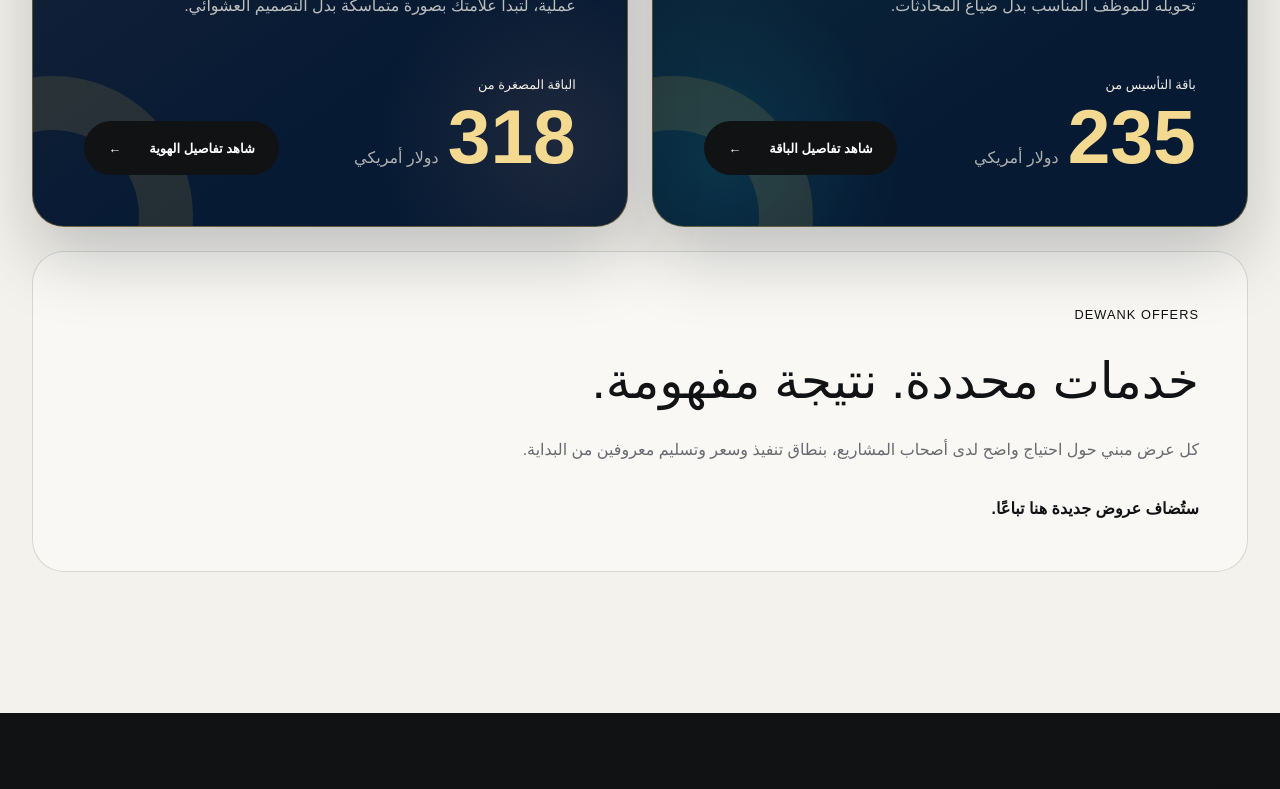
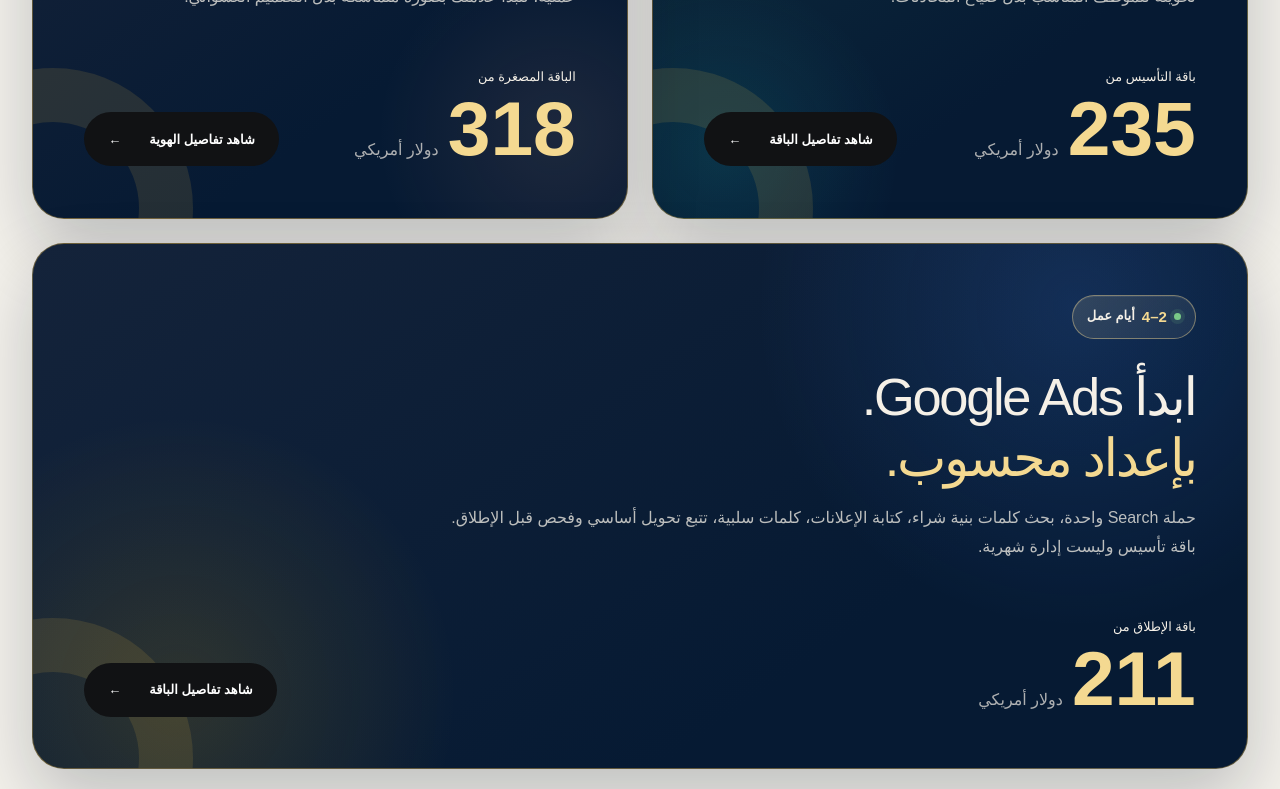
Before and after one commit to mohammedrashad2011-ui/Dewank-2026-website, a Next.js app: page /offers in a window 1280 px wide. Shown: the part 2000-2789 px from the top of the page. Built offline with nearby package versions, Linux system fonts and the light colour scheme; no server answers; grey boxes are pictures that could not be loaded; a web font is replaced by a local one.

Commit message:
Add Google Ads launch offer to offers hub

```diff
--- a/app/offers/page.tsx
+++ b/app/offers/page.tsx
@@ -8,20 +8,22 @@ import { SeoAuditOfferPrice } from "./seo-audit/localized-seo-audit-offer";
 import { BrandNamingOfferPrice } from "./brand-naming/localized-brand-naming-offer";
 import { WhatsAppStarterPrice } from "./whatsapp-automation-starter/localized-whatsapp-starter";
 import { MiniIdentityPrice } from "./mini-visual-identity/localized-mini-identity";
+import { GoogleAdsLaunchPrice } from "./google-ads-launch/localized-google-ads-launch";
 import "./offers-page.css";
 import "./landing-offer.css";
 import "./seo-audit/seo-audit-offer.css";
 import "./brand-naming/brand-naming-offer.css";
 import "./whatsapp-automation-starter/whatsapp-starter.css";
 import "./mini-visual-identity/mini-visual-identity.css";
+import "./google-ads-launch/google-ads-launch.css";
 
 const availableSpots = 7;
 
 export const metadata: Metadata = createMetadata({
-  title: "عروض ديوانك | محتوى وصفحات هبوط وSEO وهوية وأتمتة واتساب",
-  description: "اكتشف عروض ديوانك الجاهزة: محتوى شهري، صفحة هبوط، فحص SEO، اختيار اسم تجاري، واتساب أوتوميشن، وهوية بصرية مصغرة للشركات والمشاريع.",
+  title: "عروض ديوانك | محتوى وصفحات هبوط وSEO وهوية وأتمتة وإعلانات Google",
+  description: "اكتشف عروض ديوانك الجاهزة: محتوى شهري، صفحة هبوط، فحص SEO، اختيار اسم تجاري، واتساب أوتوميشن، هوية بصرية مصغرة، وإطلاق حملة Google Ads.",
   path: "/offers",
-  keywords: ["عروض تسويق رقمي", "باقة محتوى انستقرام", "تصميم صفحة هبوط", "فحص SEO للموقع", "اختيار اسم تجاري", "واتساب أوتوميشن", "هوية بصرية مصغرة", "تصميم هوية بصرية", "أسعار إدارة السوشيال ميديا"],
+  keywords: ["عروض تسويق رقمي", "باقة محتوى انستقرام", "تصميم صفحة هبوط", "فحص SEO للموقع", "اختيار اسم تجاري", "واتساب أوتوميشن", "هوية بصرية مصغرة", "إعداد حملة Google Ads", "إعلانات جوجل للشركات", "أسعار إدارة السوشيال ميديا"],
 });
 
 export default function OffersPage() {
@@ -36,6 +38,7 @@ export default function OffersPage() {
       { "@type": "ListItem", position: 4, name: "اختيار اسم تجاري + توجه أولي للعلامة", url: `${siteUrl}/offers/brand-naming` },
       { "@type": "ListItem", position: 5, name: "باقة واتساب أوتوميشن Starter", url: `${siteUrl}/offers/whatsapp-automation-starter` },
       { "@type": "ListItem", position: 6, name: "باقة هوية بصرية مصغرة", url: `${siteUrl}/offers/mini-visual-identity` },
+      { "@type": "ListItem", position: 7, name: "باقة إطلاق Google Ads", url: `${siteUrl}/offers/google-ads-launch` },
     ],
   };
 
@@ -50,7 +53,7 @@ export default function OffersPage() {
         <p>اختر العرض المناسب لنشاطك بنطاق عمل محدد وسعر معروف من البداية. راجع التفاصيل وابدأ مباشرة عبر واتساب، من دون اشتراكات طويلة أو خدمات غامضة.</p>
       </section>
 
-      <section className="shell offers-grid offers-grid-six" aria-label="عروض ديوانك الحالية">
+      <section className="shell offers-grid offers-grid-seven" aria-label="عروض ديوانك الحالية">
         <article className="offer-card compact-offer-card">
           <div className="offer-availability" aria-label={`${availableSpots} أماكن متاحة حاليًا`}>
             <span className="offer-spots-available"><i aria-hidden="true" /><strong>{availableSpots}</strong> أماكن متاحة حاليًا</span>
@@ -113,6 +116,16 @@ export default function OffersPage() {
           </div>
         </article>
 
+        <article className="offer-card compact-offer-card google-ads-offer-card">
+          <div className="offer-availability"><span className="offer-spots-available"><i aria-hidden="true" /><strong>2–4</strong> أيام عمل</span></div>
+          <h2>ابدأ Google Ads.<br/><em>بإعداد محسوب.</em></h2>
+          <p>حملة Search واحدة، بحث كلمات بنية شراء، كتابة الإعلانات، كلمات سلبية، تتبع تحويل أساسي وفحص قبل الإطلاق. باقة تأسيس وليست إدارة شهرية.</p>
+          <div className="offer-card-meta">
+            <div><small>باقة الإطلاق من</small><GoogleAdsLaunchPrice /></div>
+            <Link className="button primary" href="/offers/google-ads-launch">شاهد تفاصيل الباقة <span>←</span></Link>
+          </div>
+        </article>
+
         <aside className="offers-note">
           <div><small>DEWANK OFFERS</small><h2>خدمات محددة. نتيجة مفهومة.</h2><p>كل عرض مبني حول احتياج واضح لدى أصحاب المشاريع، بنطاق تنفيذ وسعر وتسليم معروفين من البداية.</p></div>
           <span>ستُضاف عروض جديدة هنا تباعًا.</span>
```
